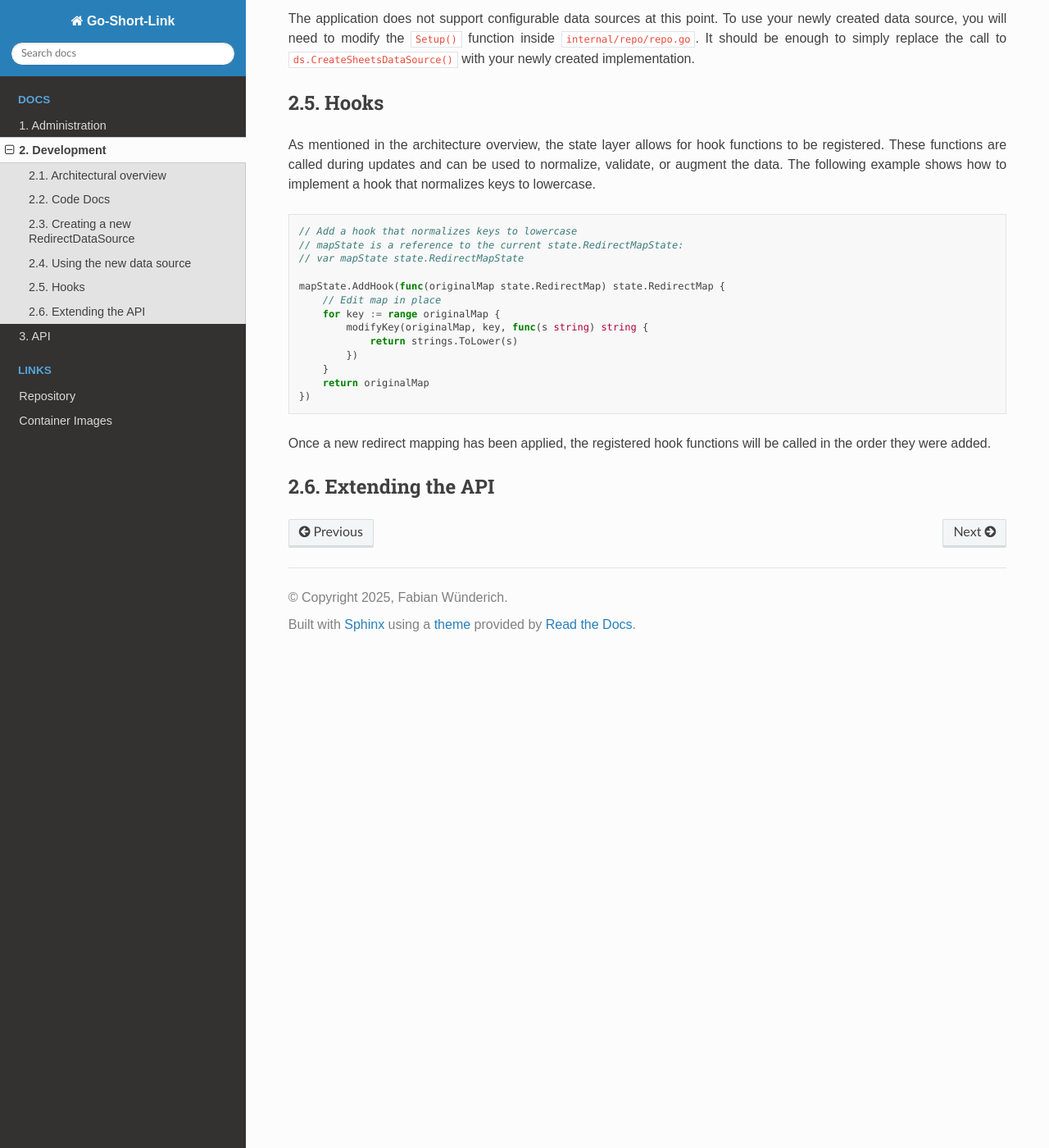
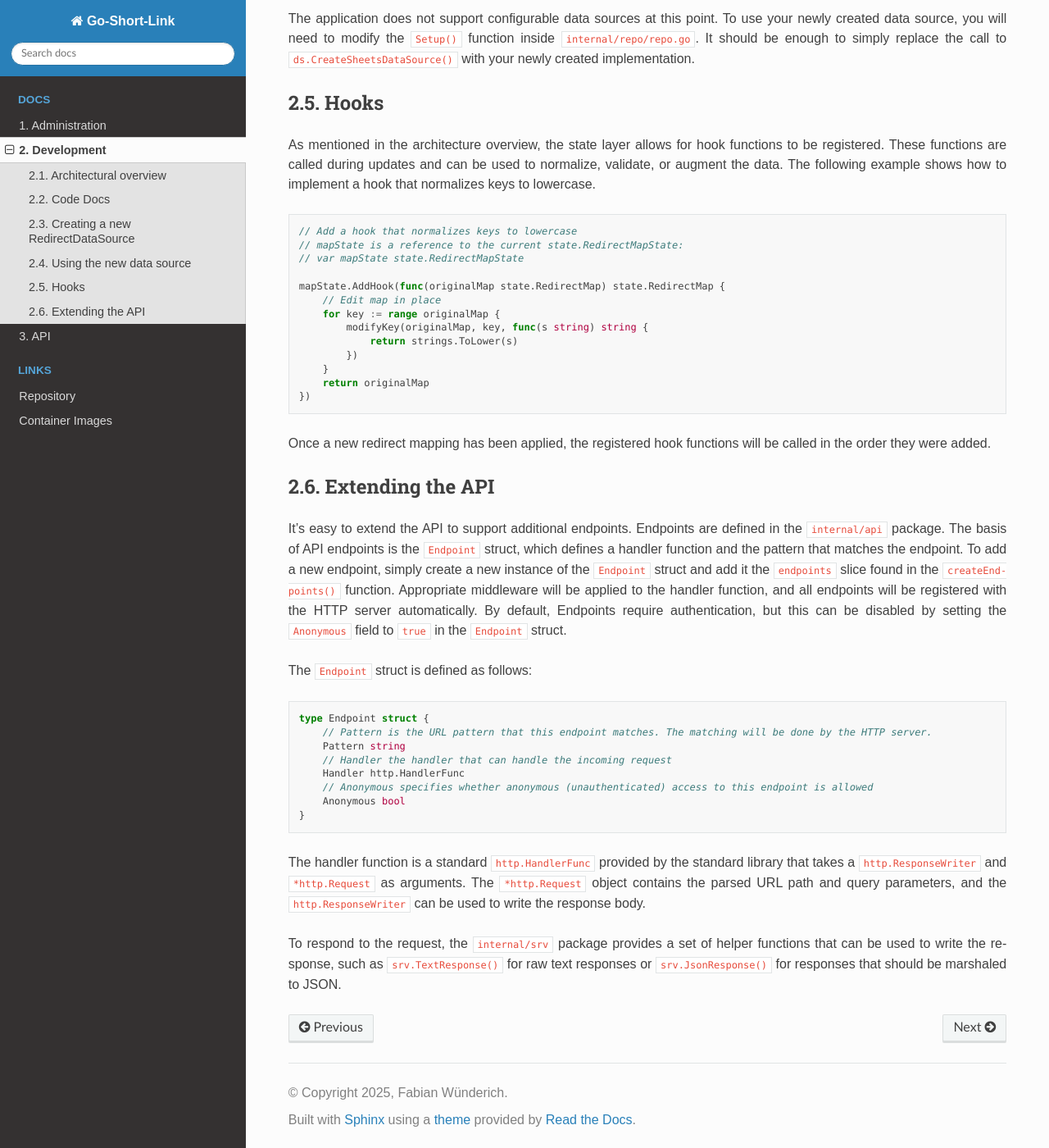
Before and after one commit to fanonwue/go-short-link, a Sphinx documentation site: the page built from docs/develop.md, in a window 1280 px wide and 1400 px high, scrolled down 2093 px. Shown: the whole window at 82% size. Built offline with Sphinx 7.4.7 and the Read the Docs theme 3.1.0, drawn with Linux system fonts in a browser that asks for light colours.

Commit message:
Docs: Add section about extending the API

````diff
--- a/docs/develop.md
+++ b/docs/develop.md
@@ -114,3 +114,29 @@ mapState.AddHook(func(originalMap state.RedirectMap) state.RedirectMap {
 Once a new redirect mapping has been applied, the registered hook functions will be called in the order they were added.
 
 ## Extending the API
+
+It's easy to extend the API to support additional endpoints. Endpoints are defined in the `internal/api` package. The basis
+of API endpoints is the `Endpoint` struct, which defines a handler function and the pattern that matches the endpoint.
+To add a new endpoint, simply create a new instance of the `Endpoint` struct and add it the `endpoints` slice found in
+the  `createEndpoints()` function. Appropriate middleware will be applied to the handler function, and all endpoints
+will be registered with the HTTP server automatically.
+By default, Endpoints require authentication, but this can be disabled by setting the `Anonymous` field to `true` in the `Endpoint` struct.
+
+The `Endpoint` struct is defined as follows:
+```go
+type Endpoint struct {
+    // Pattern is the URL pattern that this endpoint matches. The matching will be done by the HTTP server.
+    Pattern string
+    // Handler the handler that can handle the incoming request
+    Handler http.HandlerFunc
+    // Anonymous specifies whether anonymous (unauthenticated) access to this endpoint is allowed
+    Anonymous bool
+}
+```
+
+The handler function is a standard `http.HandlerFunc` provided by the standard library that takes a `http.ResponseWriter` and `*http.Request` as arguments.
+The `*http.Request` object contains the parsed URL path and query parameters, and the `http.ResponseWriter` can be used to
+write the response body.
+
+To respond to the request, the `internal/srv` package provides a set of helper functions that can be used to write the response, such
+as `srv.TextResponse()` for raw text responses or `srv.JsonResponse()` for responses that should be marshaled to JSON.
````
